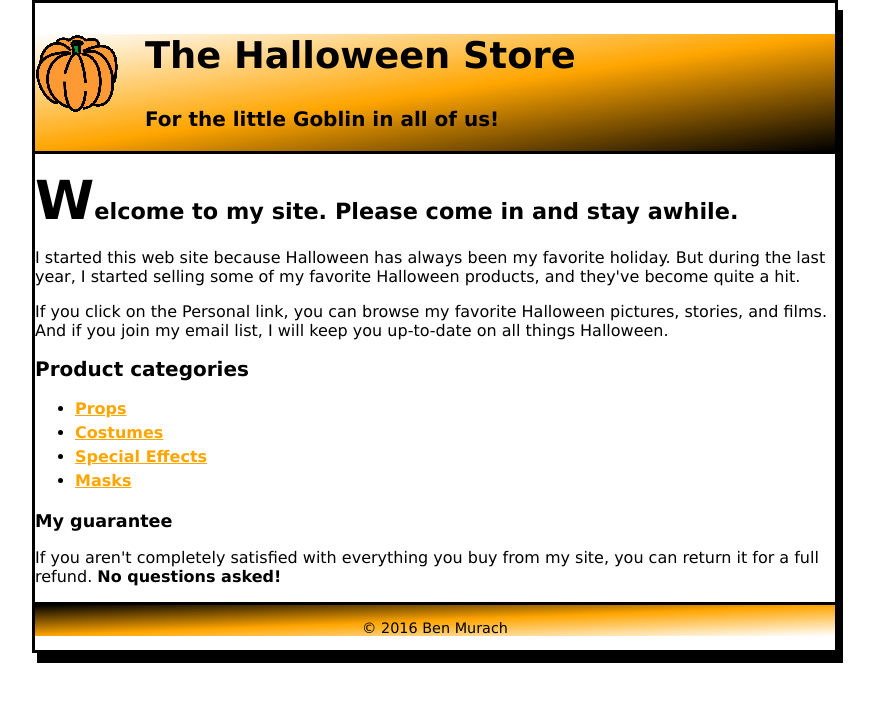
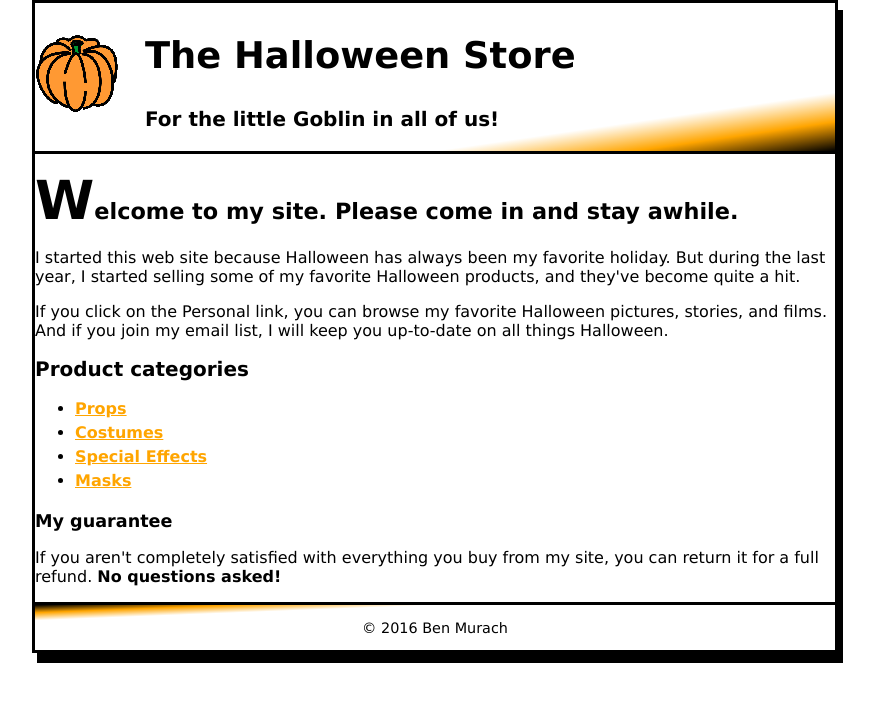
Before and after one commit to DeltaX63/Assignment2, a plain HTML site: page index.html in a window 1280 px wide. Shown: the whole page, without its empty margins (205-1079 px from the left). Drawn offline with Linux system fonts and the light colour scheme.

Commit message:
gradient

```diff
--- a/styles/main.css
+++ b/styles/main.css
@@ -19,7 +19,7 @@ a:hover, a:focus {
 
 /* Header */
 header {
-    background: linear-gradient(to bottom right, white, orange, black);
+    background: linear-gradient(to bottom right, white 75%, orange, black);
   	border-bottom-style: solid;
 }
 
@@ -60,5 +60,5 @@ footer p {
 
 footer{
 		border-top-style: solid;
-		background: linear-gradient(to top left, white, orange, black);
+		background: linear-gradient(to top left, white 75%, orange, black);
 }
```
